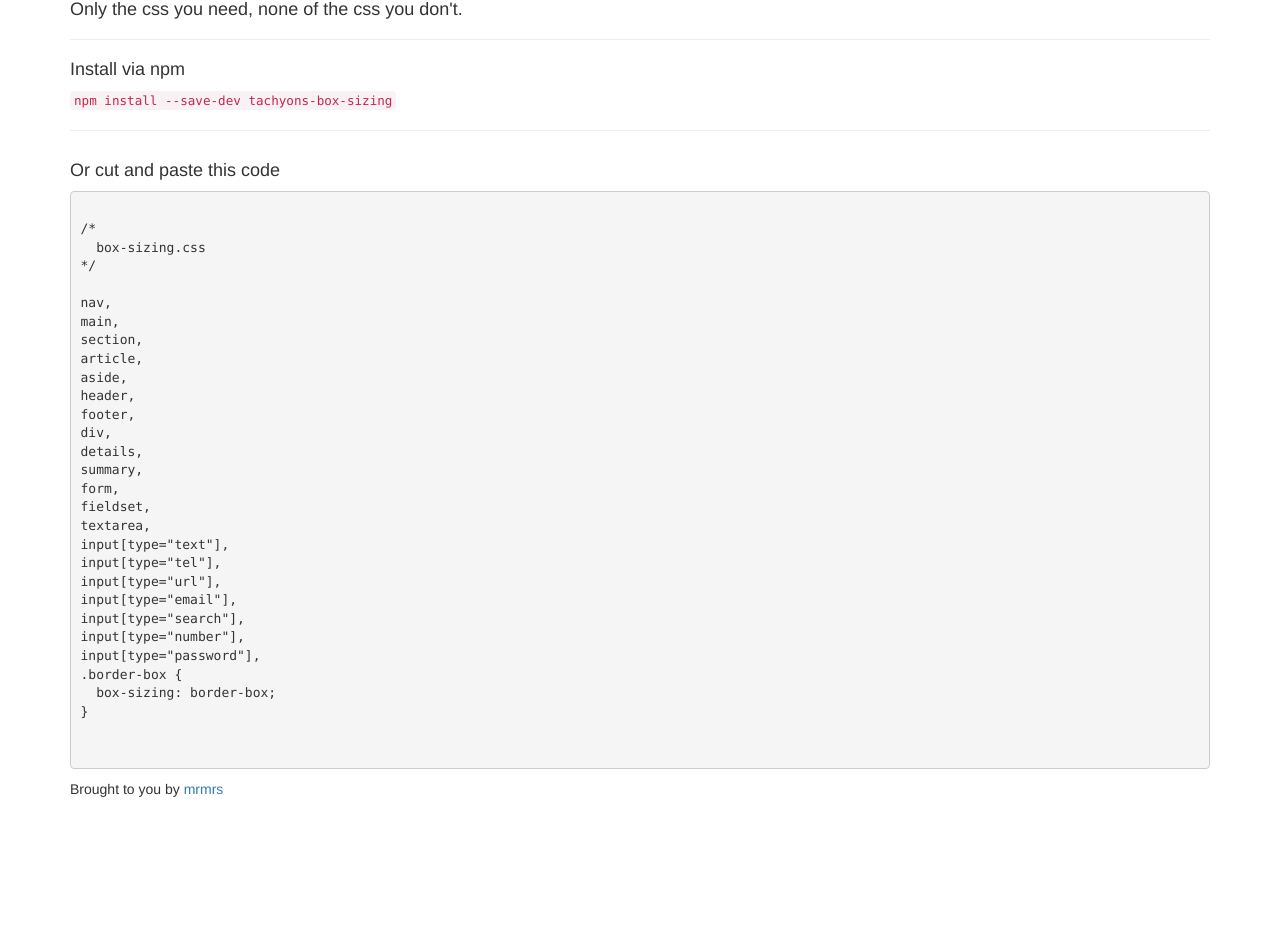
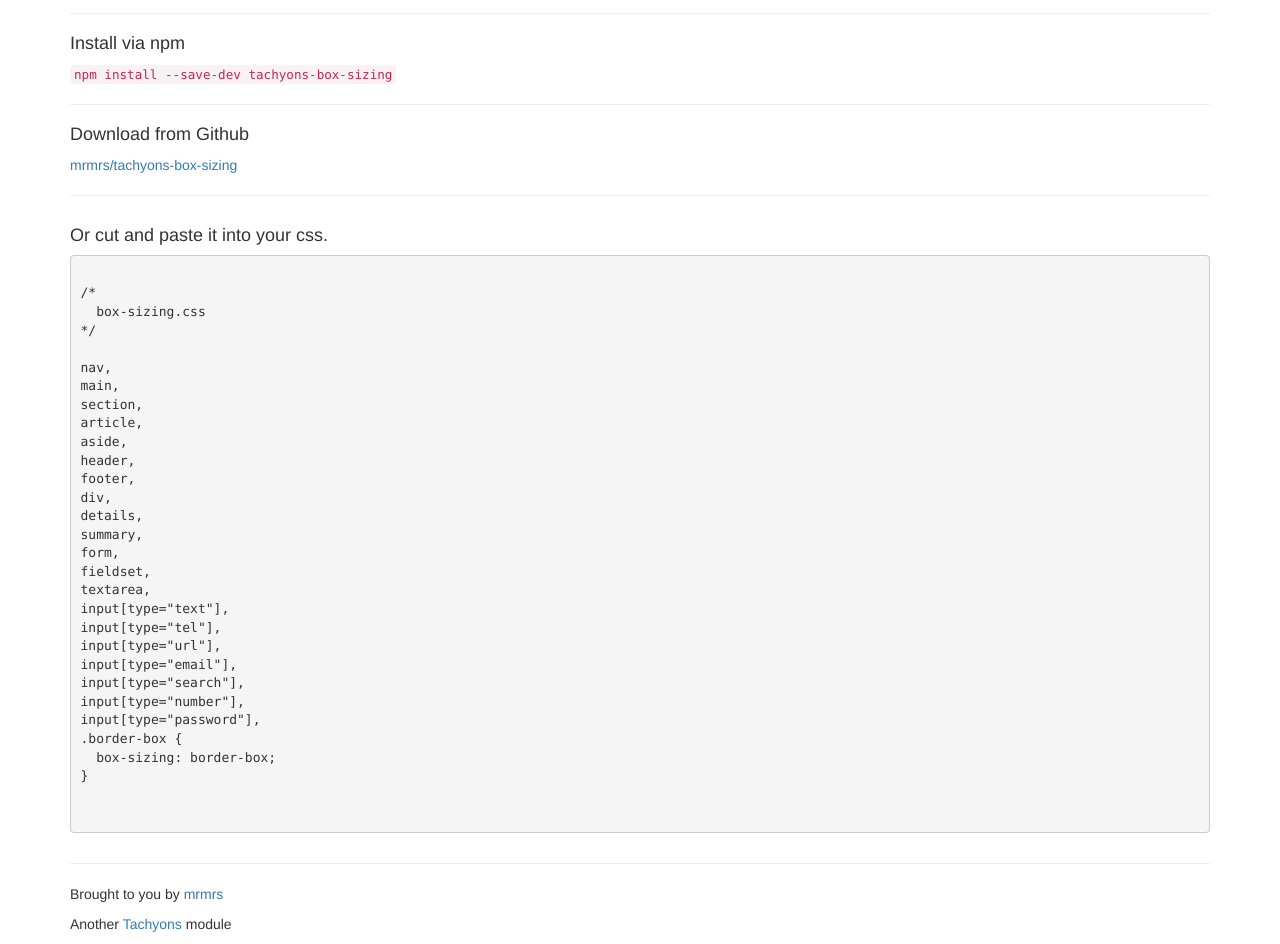
Before and after one commit to tachyons-css/tachyons-box-sizing, a website: page index.html in a window 1280 px wide. Shown: the part 123-1067 px from the top of the page. Before the commit the page ends 932 px from the top, so only its background shows below. Drawn offline with nearby package versions, Linux system fonts and the light colour scheme.

Commit message:
Update example / project pages.

```diff
--- a/index.html
+++ b/index.html
@@ -11,18 +11,20 @@
   </head>
   <body>
     <header class="container">
-      <h1>Box</h1>
-      <h2>A better box model without using the unperformant * hack.</h2>
-      <h3 class="h4">Only the css you need, none of the css you don't.</h3>
+      <h1>Tachyons Box Sizing</h1>
+      <h2 class="h3">A better box model without using the unperformant * hack.</h2>
+    </header>
+    <main class="container">
       <hr>
       <h1 class="h4">Install via npm</h1>
       <code> npm install --save-dev tachyons-box-sizing </code>
       <hr>
-    </header>
-    <main class="container">
+      <h1 class="h4">Download from Github</h1>
+      <a href="http://github.com/mrmrs/tachyons-box-sizing">mrmrs/tachyons-box-sizing</a>
+      <hr>
       <div class="row">
       <div class="col-xs-12">
-      <h1 class="h4">Or cut and paste this code</h1>
+      <h1 class="h4">Or cut and paste it into your css.</h1>
     <pre>
       <code>
 /*
@@ -58,7 +60,9 @@ input[type="password"],
   </main>
 
   <footer class="container">
+    <hr>
     <p>Brought to you by <a href="http://mrmrs.io">mrmrs</a></p>
+    <p>Another <a href="http://tachyons.io">Tachyons</a> module</p>
     </ul>
   </footer>
   </body>
```
